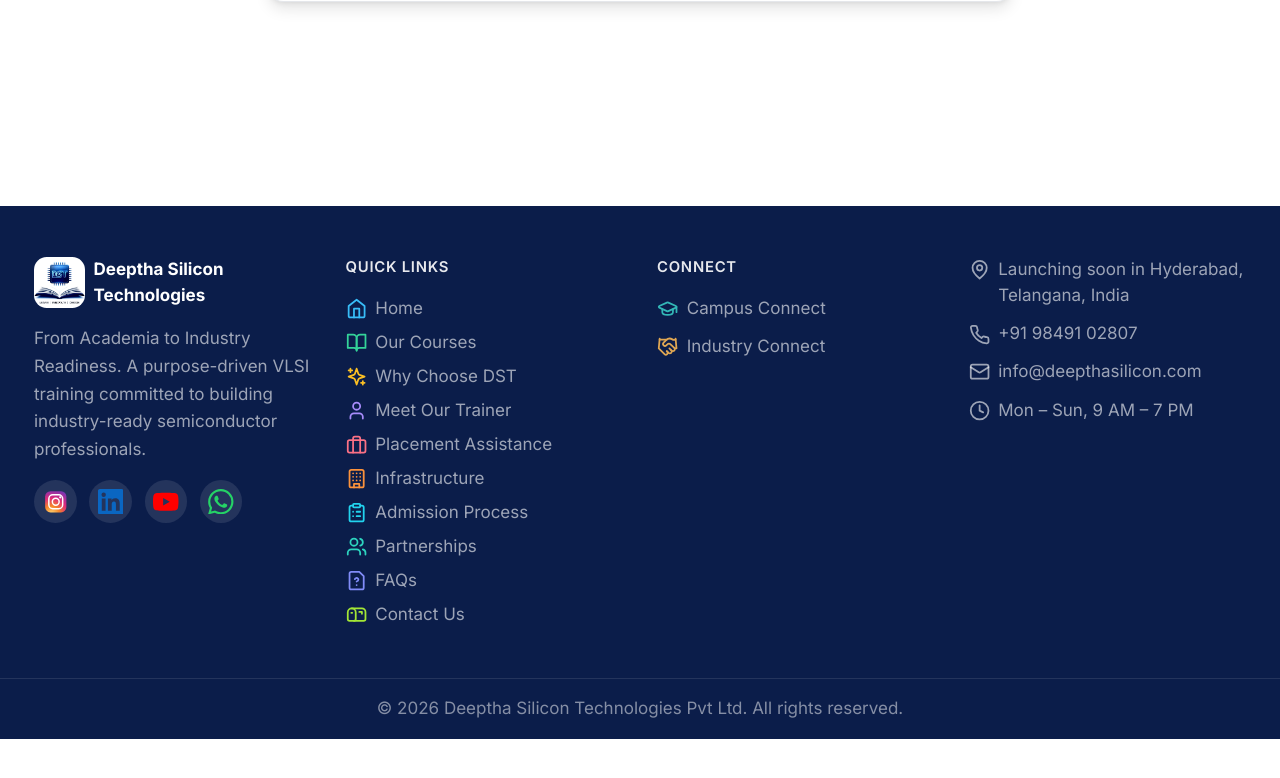
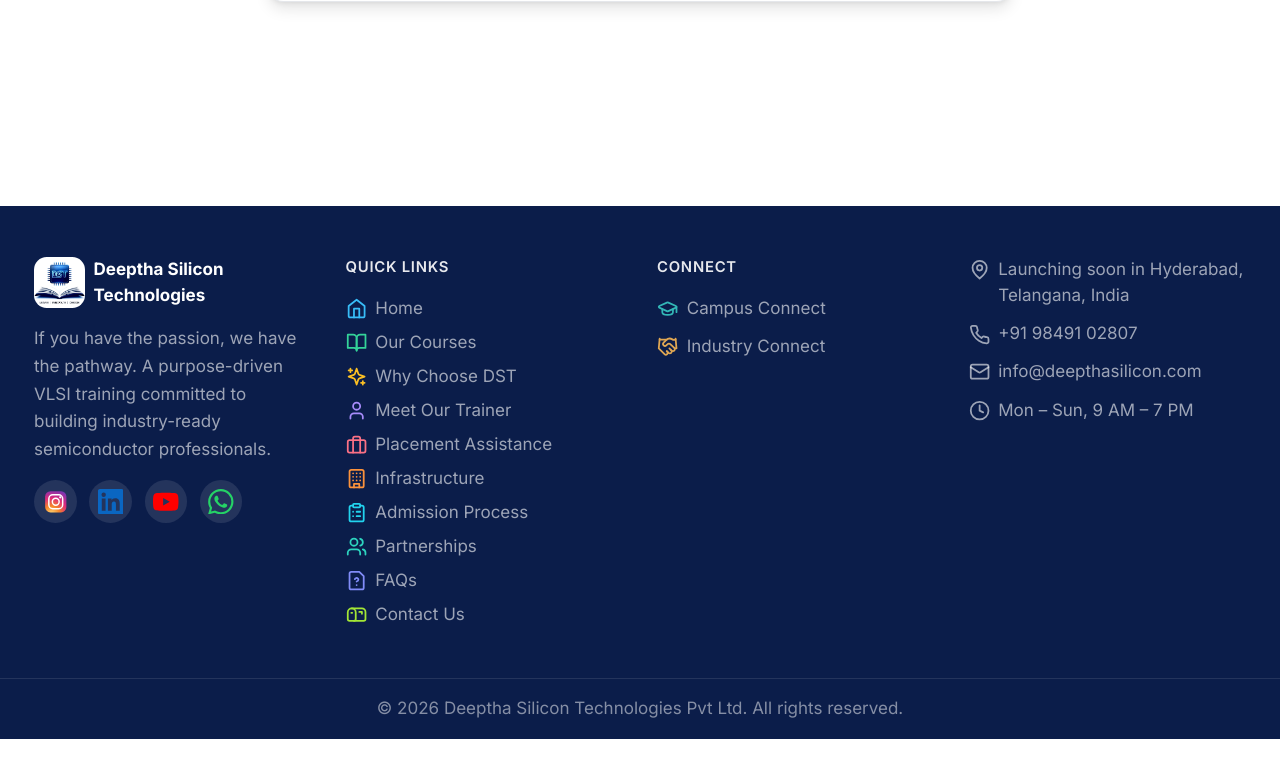
Before and after one commit to deepthasilicon/deepthasilicon, a React (Vite) app: page /contact in a window 1280 px wide. Shown: the part 2179-2957 px from the top of the page. Built offline with nearby package versions, Linux system fonts and the light colour scheme.

Commit message:
Update Footer.tsx

```diff
--- a/src/components/Footer.tsx
+++ b/src/components/Footer.tsx
@@ -73,7 +73,7 @@ export default function Footer() {
               <span className="text-base font-bold">Deeptha Silicon Technologies</span>
             </div>
             <p className="text-base text-white/60 leading-relaxed mb-4">
-              From Academia to Industry Readiness. A purpose-driven VLSI training committed to building industry-ready semiconductor professionals.
+              If you have the passion, we have the pathway. A purpose-driven VLSI training committed to building industry-ready semiconductor professionals.
             </p>
             <div className="flex items-center gap-3">
               <a
```
